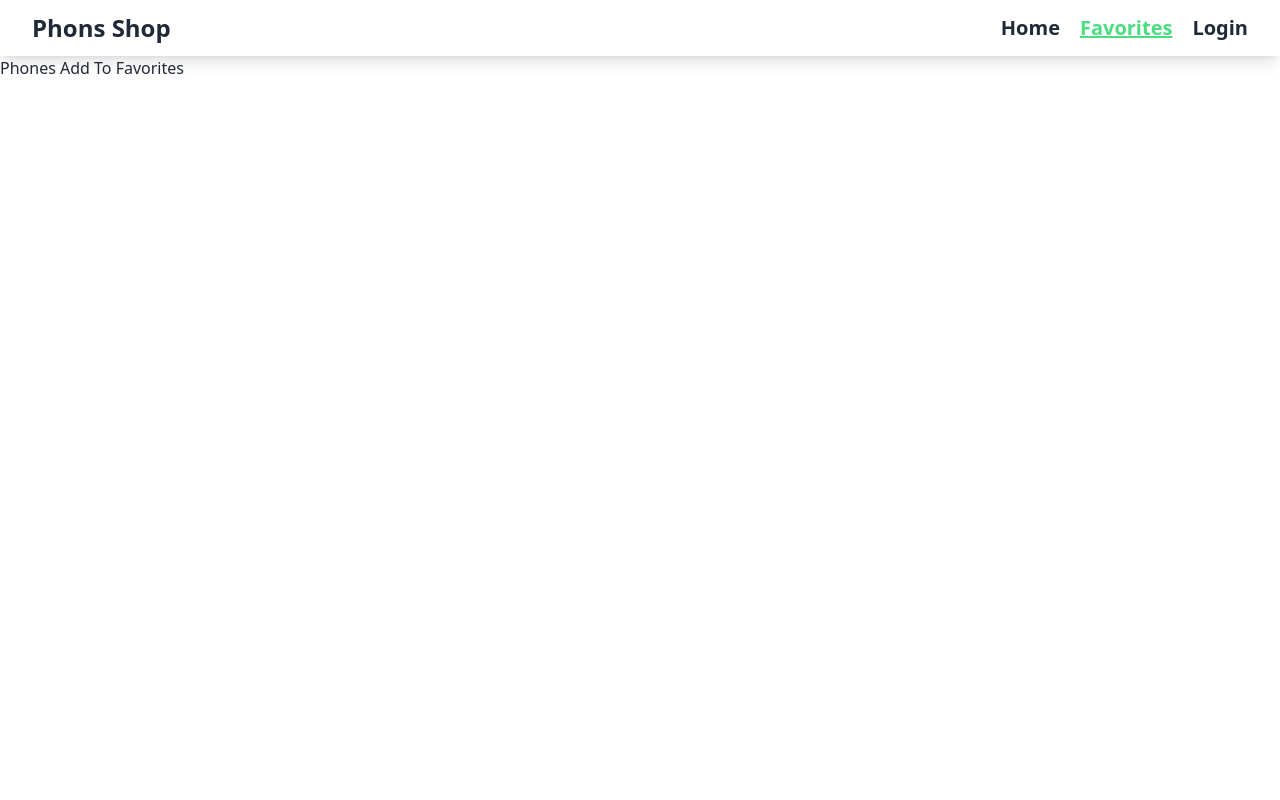
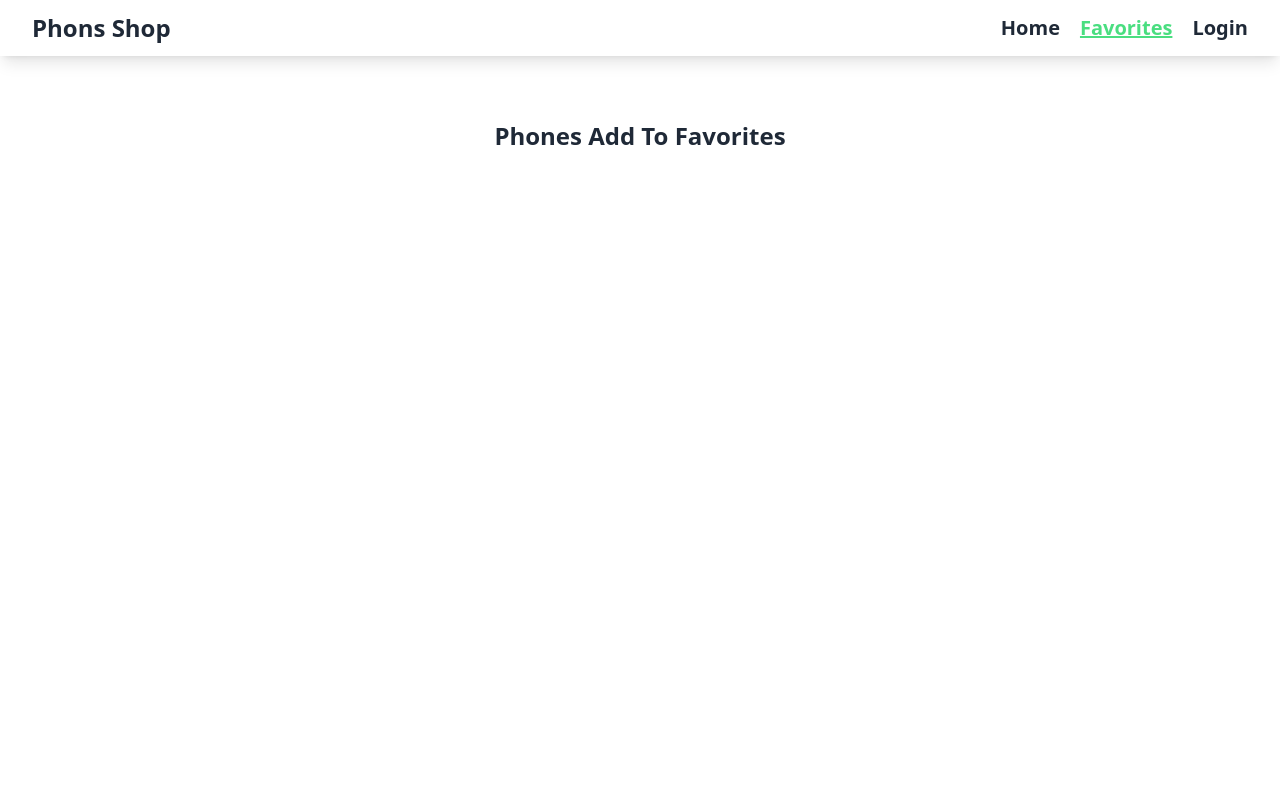
Before and after one commit to rabby-web/phone-shop, a React (Vite) app: page /favorites in a window 1280 px wide. Shown: the top 800 px of the page. Built offline with nearby package versions, Linux system fonts and the light colour scheme.

Commit message:
delete button

```diff
--- a/src/Page/Favorites/Favorites.jsx
+++ b/src/Page/Favorites/Favorites.jsx
@@ -17,12 +17,21 @@ const Favorites = () => {
   return (
     <div>
       {noFound ? (
-        <p>Phones Add To Favorites</p>
+        <p className="text-center h-40 text-2xl font-bold flex items-center justify-center">
+          Phones Add To Favorites
+        </p>
       ) : (
-        <div className="grid grid-cols-1 lg:grid-cols-2">
-          {favorites.map((phone) => (
-            <PhoneCard key={phone.id} phone={phone}></PhoneCard>
-          ))}
+        <div>
+          {favorites.length > 0 && (
+            <button className="py-2 px-4 bg-red-600 text-white rounded-md m-3">
+              Delete
+            </button>
+          )}
+          <div className="grid grid-cols-1 lg:grid-cols-2">
+            {favorites.map((phone) => (
+              <PhoneCard key={phone.id} phone={phone}></PhoneCard>
+            ))}
+          </div>
         </div>
       )}
     </div>
--- a/src/Page/PhoneCart/PhoneCard.jsx
+++ b/src/Page/PhoneCart/PhoneCard.jsx
@@ -50,7 +50,7 @@ const PhoneCard = ({ phone }) => {
             <a className="inline-block" href="#">
               <button
                 onClick={handleAddToFavorite}
-                className="flex select-none items-center gap-2 rounded-lg py-3 px-6 text-center align-middle font-sans text-xs font-bold uppercase text-pink-500 transition-all hover:bg-pink-500/10 active:bg-pink-500/30 disabled:pointer-events-none disabled:opacity-50 disabled:shadow-none"
+                className="flex bg-red-200 select-none items-center gap-2 rounded-lg py-3 px-6 text-center align-middle font-sans text-xs font-bold uppercase text-pink-500 transition-all hover:bg-pink-500/10 active:bg-pink-500/30 disabled:pointer-events-none disabled:opacity-50 disabled:shadow-none"
                 type="button"
               >
                 Add To Favorite
```
